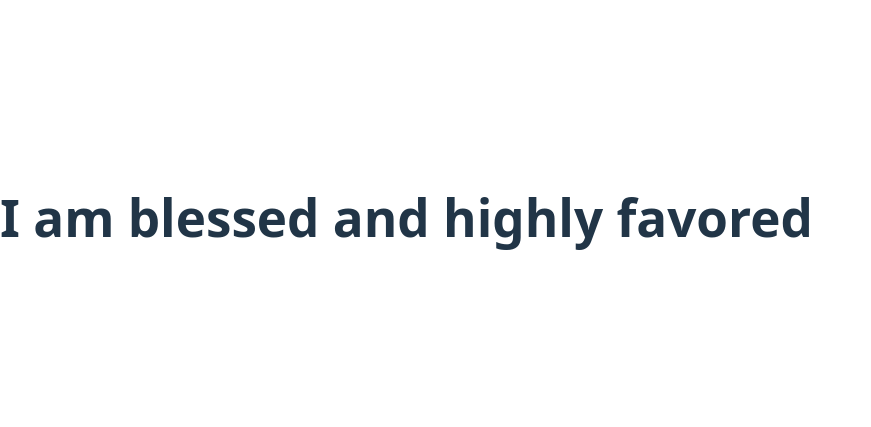
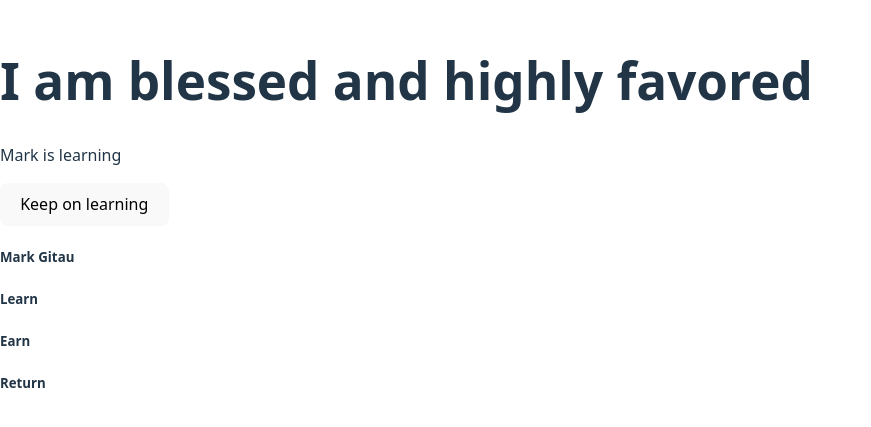
Before and after one commit to de-scientist/first-react-app, a React app: page / in a window 1280 px wide. Shown: the part 183-610 px from the top of the page, without its empty margins (0-871 px from the left). Built offline with nearby package versions, Linux system fonts and the light colour scheme; the HTML template or start-up script is replaced by a standard one.

Commit message:
reuse the components

```diff
--- a/src/App.tsx
+++ b/src/App.tsx
@@ -13,7 +13,7 @@ return (
 )
 }
 
-function Tile({ fullName }: { fullName: String} ) {
+function Tile({ fullName }: { fullName: string} ) {
   return (
     <div>
       <h5>{fullName}</h5>
@@ -25,13 +25,21 @@ function Tiles() {
   return (
     <section>
       <Tile fullName= "Mark Gitau"/>
+      <Tile fullName= "Learn"/>
+      <Tile fullName= "Earn"/>
+      <Tile fullName= "Return"/>
     </section>
   )
 }
 
 function App () {
   return (
+    <div>
     <h1>I am blessed and highly favored</h1>
+    <GoogleMeetHeader />
+    <Tile />
+    <Tiles />
+    </div>
   )
 }
 
```
